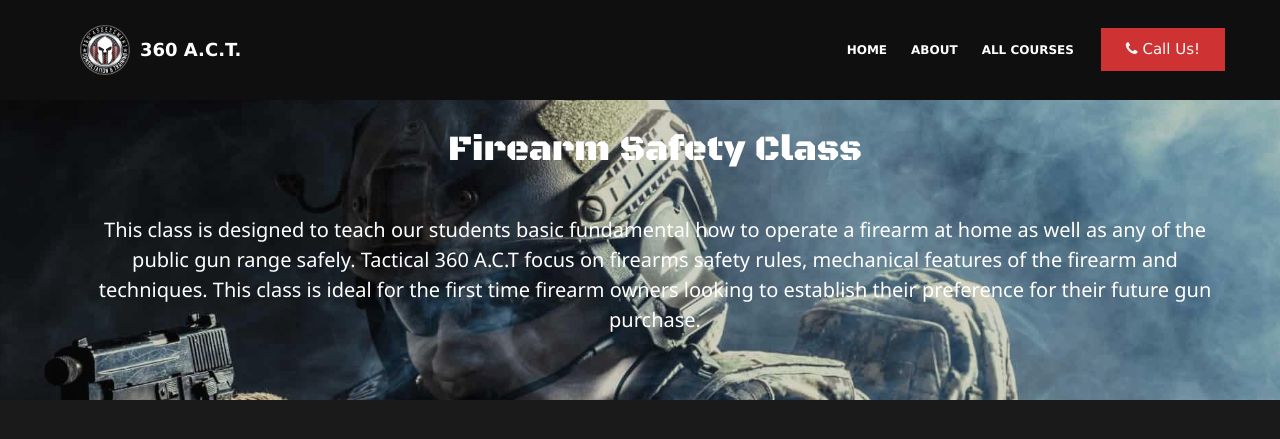
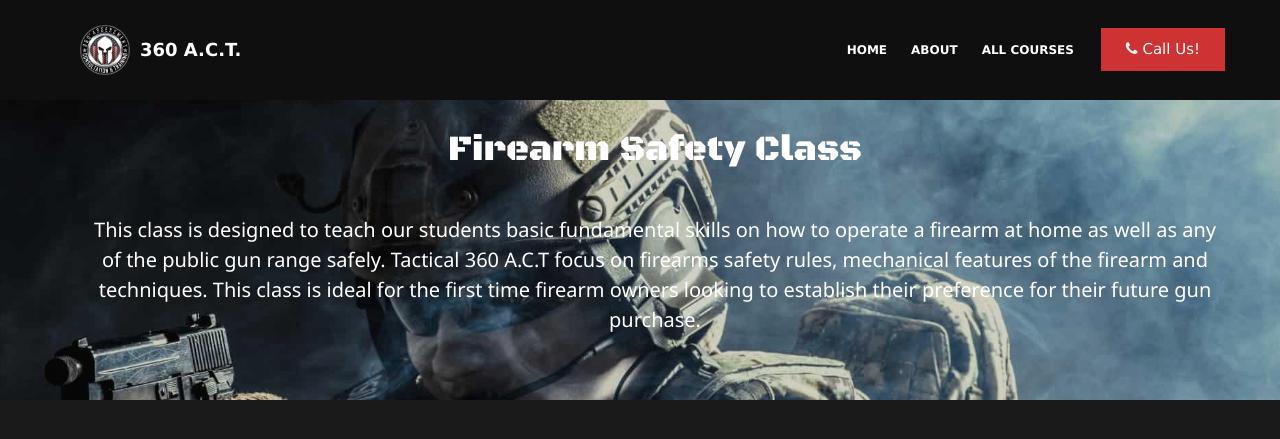
Before and after one commit to sduong9392/Tactical360ActWebsite, a Jekyll site: the page built from pages/Firearms Safety.md, in a window 1280 px wide and 1400 px high, cut to the strip 0-480 px from the top of the window. Shown: the top 439 px of the strip. Built offline with Jekyll 4.4.1, drawn with Linux system fonts in a browser that asks for light colours; comment, search, counter and statistics services are not loaded; some of the changed text lies outside the part shown.

Commit message:
pages/Firearms Safety.md updated from https://stackedit.io/

```diff
--- a/pages/Firearms Safety.md
+++ b/pages/Firearms Safety.md
@@ -2,12 +2,12 @@
 title: "Firearm Safety Class"
 price: "$50"
 image: "https://images.pexels.com/photos/3602946/pexels-photo-3602946.jpeg?auto=compress&cs=tinysrgb&dpr=2&h=750&w=1260"
-summary: This class is designed to teach our students basic fundamental how to operate a firearm at home as well as any of the public gun range safely.  Tactical 360 A.C.T focus on firearms safety rules, mechanical features of the firearm and techniques.  This class is ideal for the first time firearm owners looking to establish their preference for their future gun purchase.
+summary: This class is designed to teach our students basic fundamental skills on how to operate a firearm at home as well as any of the public gun range safely.  Tactical 360 A.C.T focus on firearms safety rules, mechanical features of the firearm and techniques.  This class is ideal for the first time firearm owners looking to establish their preference for their future gun purchase.
 tag: "featured"
 ---
 
 
 <!--stackedit_data:
-eyJoaXN0b3J5IjpbLTE2NzQxMjIyMzIsLTEwNTc4NDkxNCwtND
-k1OTkyODgwXX0=
+eyJoaXN0b3J5IjpbLTYwOTIzNzA4MywtMTY3NDEyMjIzMiwtMT
+A1Nzg0OTE0LC00OTU5OTI4ODBdfQ==
 -->
```
